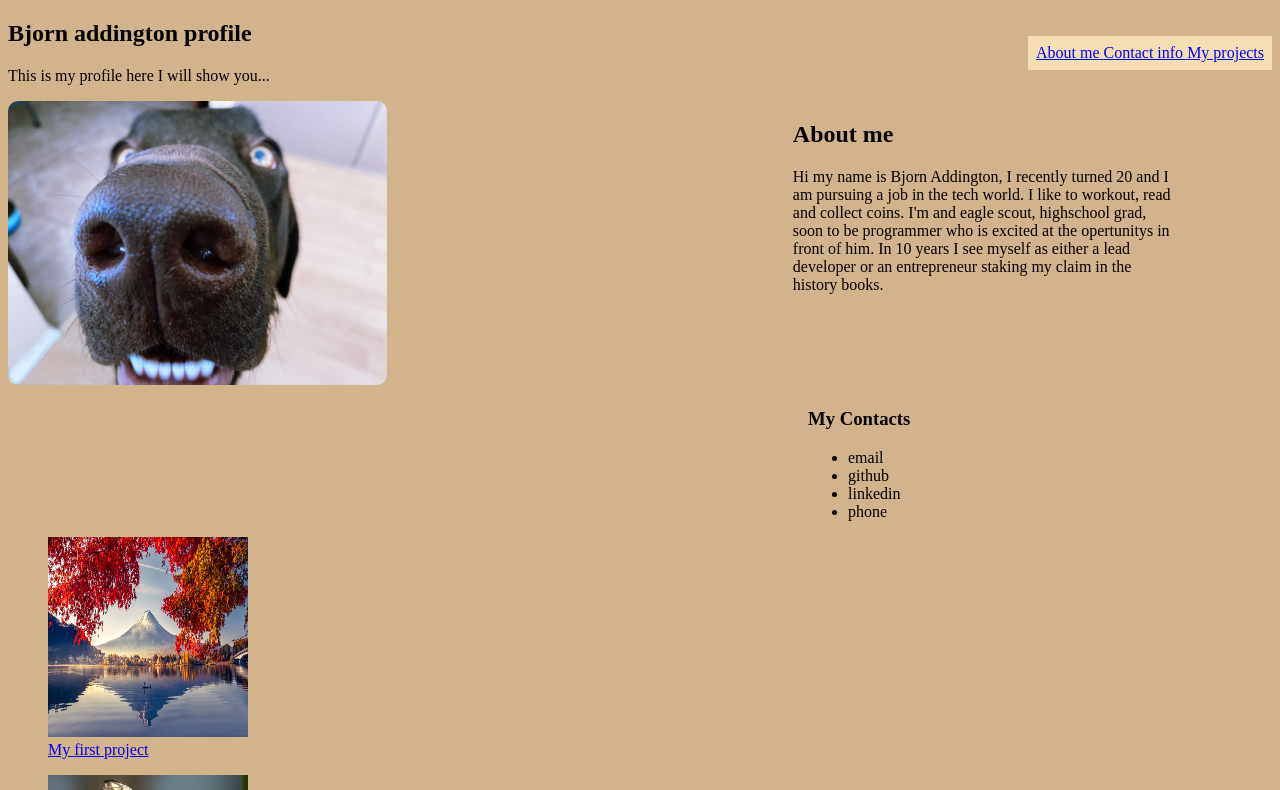
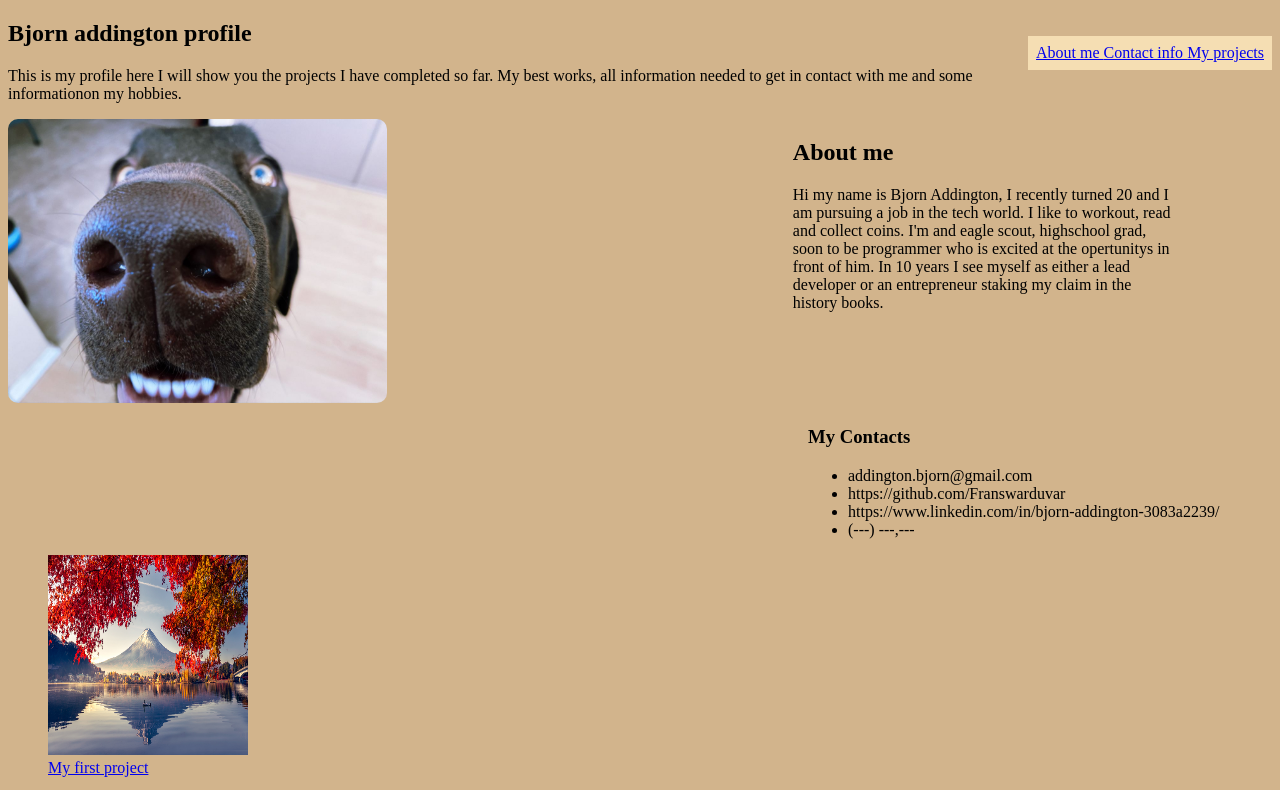
Before and after one commit to Franswarduvar/First-iteration-of-my-profile-, a plain HTML site: page index.html in a window 1280 px wide. Shown: the top 790 px of the page. Drawn offline with Linux system fonts and the light colour scheme.

```diff
--- a/assets/style.css
+++ b/assets/style.css
@@ -1,7 +1,9 @@
 html {
     background-color: tan;
 }
-
+body{
+    flex-wrap: wrap;
+}
 .nav-bar {
     float: right;
     display: inline;
@@ -27,7 +29,6 @@ border-radius: 10px;
 width: 200px;
 height: 200px;
 padding-right: 200px;
-
 }
 #project2 {
     max-width: 20%;
--- a/index.html
+++ b/index.html
@@ -19,7 +19,9 @@
 <body>
     <section>
         <h1>Bjorn addington profile</h1>
-        <p>This is my profile here I will show you...</p>
+        <p>This is my profile here I will show you the projects I have completed so far.
+            My best works, all information needed to get in contact with me and some informationon my hobbies.
+        </p>
     </section>
     <section class="measure">
        <h2>About me</h2>
@@ -39,10 +41,10 @@
 <section class="to-the-right-now">
 <h3>My Contacts</h3>
 <ul>
-    <li>email</li>
-    <li>github</li>
-    <li>linkedin</li>
-    <li>phone</li>
+    <li>addington.bjorn@gmail.com</li>
+    <li>https://github.com/Franswarduvar</li>
+    <li>https://www.linkedin.com/in/bjorn-addington-3083a2239/</li>
+    <li>(---) ---,---</li>
 </ul>
 </section>
 
```
Also changed, not shown: 2 other files.
